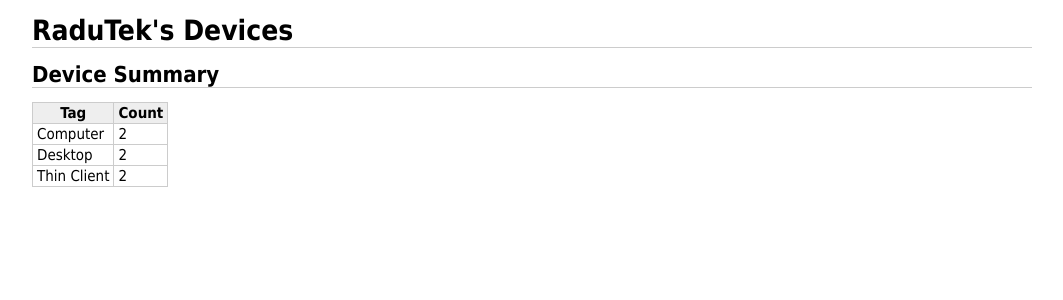
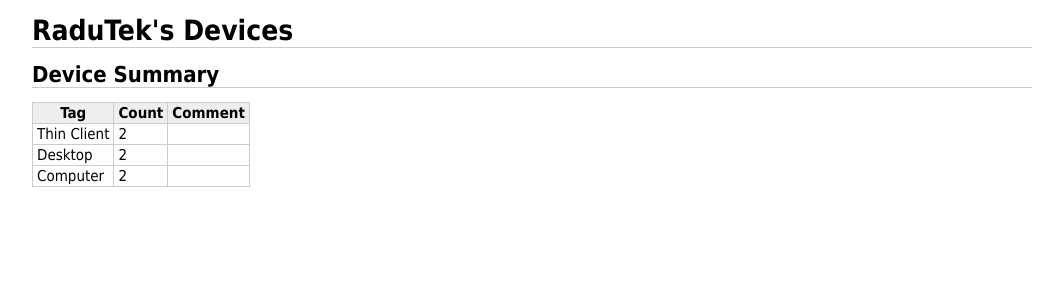
Before and after one commit to RaduTek/devices, a Jekyll site: the page built from summary.html, in a window 1280 px wide. Shown: the top 300 px of the page, without its empty margins (108-1171 px from the left). Built offline with Jekyll 4.4.1, drawn with Linux system fonts in a browser that asks for light colours.

Commit message:
Descending sort by count

```diff
--- a/summary.html
+++ b/summary.html
@@ -10,9 +10,11 @@ title: Summary
         <tr>
             <th>Tag</th>
             <th>Count</th>
+            <th>Comment</th>
         </tr>
     </thead>
     <tbody>
+        {% assign tag_items = "" %}
         {% for tag_item in site.data.device_tags %}
         {% assign tag_key = tag_item.key %}
         {% assign count = 0 %}
@@ -22,9 +24,19 @@ title: Summary
         {% endif %}
         {% endfor %}
         {% if count > 0 %}
+        {% capture padded %}{{ count | prepend: "00000" | slice: -5, 5 }}{% endcapture %}
+        {% assign tag_items = tag_items | append: padded | append: "|" | append: count | append: "|" | append:
+        tag_item.label | append: "|" | append: tag_item.comment | append: ";" %}
+        {% endif %}
+        {% endfor %}
+        {% assign sorted = tag_items | split: ";" | sort | reverse %}
+        {% for item in sorted %}
+        {% if item != "" %}
+        {% assign parts = item | split: "|" %}
         <tr>
-            <td>{{ tag_item.label }}</td>
-            <td>{{ count }}</td>
+            <td>{{ parts[2] }}</td>
+            <td>{{ parts[1] }}</td>
+            <td>{{ parts[3] }}</td>
         </tr>
         {% endif %}
         {% endfor %}
```
